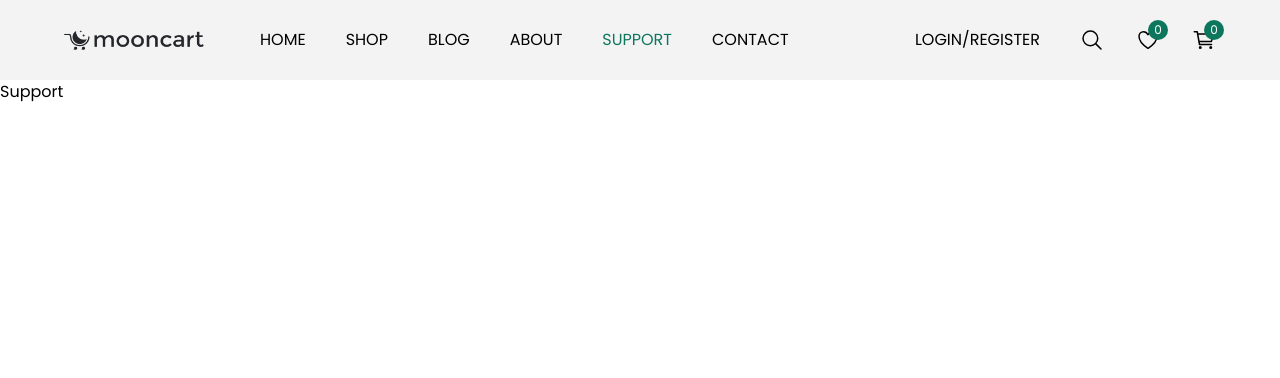
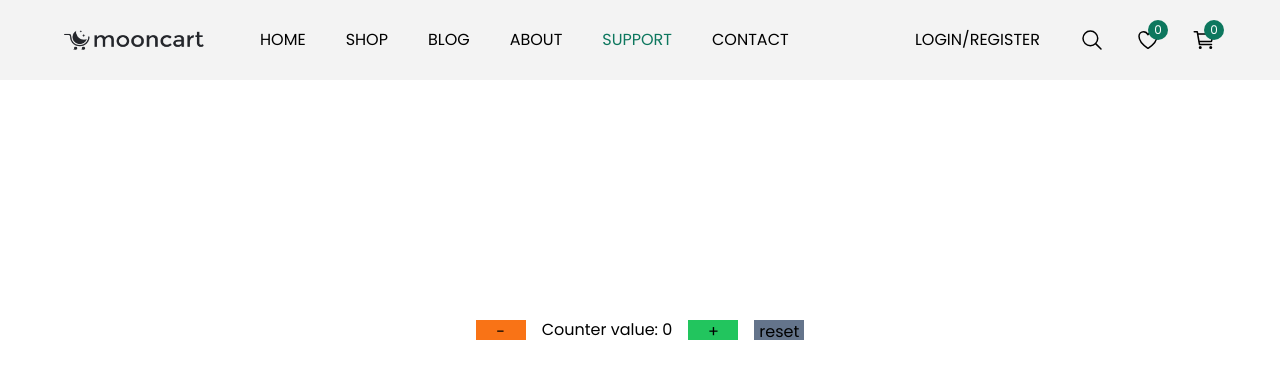
Before and after one commit to zahra-hjri/E-commerce-moon, a Next.js app: page /support in a window 1280 px wide. Shown: the top 378 px of the page. Built offline with nearby package versions, Linux system fonts and the light colour scheme.

Commit message:
added redux

```diff
--- a/src/app/support/page.tsx
+++ b/src/app/support/page.tsx
@@ -1,9 +1,36 @@
-import React from 'react'
+"use client";
+
+import React from "react";
+import { useDispatch, useSelector } from "react-redux";
+import { decrease, increase, reset } from "@/redux/crmSlice";
+import { RootState } from "@/redux/store";
 
 const Support = () => {
+  const dispatch = useDispatch();
+  const counter = useSelector((state: RootState) => state.crm.Counter);
   return (
-    <div>Support</div>
-  )
-}
+    <div className="w-full flex h-[500px] items-center justify-center gap-4">
+      <button
+        onClick={() => dispatch(decrease(1))}
+        className="bg-orange-500 w-[50px] h-[20px]"
+      >
+        -
+      </button>
+      <p>Counter value: {counter}</p> {/* Displaying initial counter value */}
+      <button
+        onClick={() => dispatch(increase(1))}
+        className="bg-green-500 w-[50px] h-[20px]"
+      >
+        +
+      </button>
+      <button
+        onClick={() => dispatch(reset(0))}
+        className="bg-slate-500 w-[50px] h-[20px]"
+      >
+        reset
+      </button>
+    </div>
+  );
+};
 
-export default Support
+export default Support;
--- a/src/redux/crmSlice.ts
+++ b/src/redux/crmSlice.ts
@@ -16,18 +16,20 @@ type FavoritProduct = {
   name: string;
   image: string;
   price: number;
-}
+};
 
 interface CrmState {
   Customers: Customer[];
   Carts: Cart[];
-  FavoritProducts:FavoritProduct[]
+  FavoritProducts: FavoritProduct[];
+  Counter: number;
 }
 
 const initialState: CrmState = {
   Customers: [],
   Carts: [],
-  FavoritProducts:[]
+  FavoritProducts: [],
+  Counter: 0,
 };
 
 const crmSlice = createSlice({
@@ -43,11 +45,28 @@ const crmSlice = createSlice({
     addToCart: (state, action: PayloadAction<Cart>) => {
       state.Carts.push(action.payload);
     },
-    addToFavorit:(state,action: PayloadAction<FavoritProduct>)=>{
-      state.FavoritProducts.push(action.payload)
-    }
+    addToFavorit: (state, action: PayloadAction<FavoritProduct>) => {
+      state.FavoritProducts.push(action.payload);
+    },
+    decrease: (state, action: PayloadAction<number>) => {
+      state.Counter -= action.payload;
+    },
+    increase: (state, action: PayloadAction<number>) => {
+      state.Counter += action.payload;
+    },
+    reset: (state, action: PayloadAction<number>) => {
+      state.Counter = action.payload;
+    },
   },
 });
 
-export const { addCustomer, setCustomers, addToCart,addToFavorit } = crmSlice.actions;
+export const {
+  addCustomer,
+  setCustomers,
+  addToCart,
+  addToFavorit,
+  decrease,
+  increase,
+  reset
+} = crmSlice.actions;
 export default crmSlice.reducer;
```
Also changed, not shown: src/redux/testSlice.js (added).
